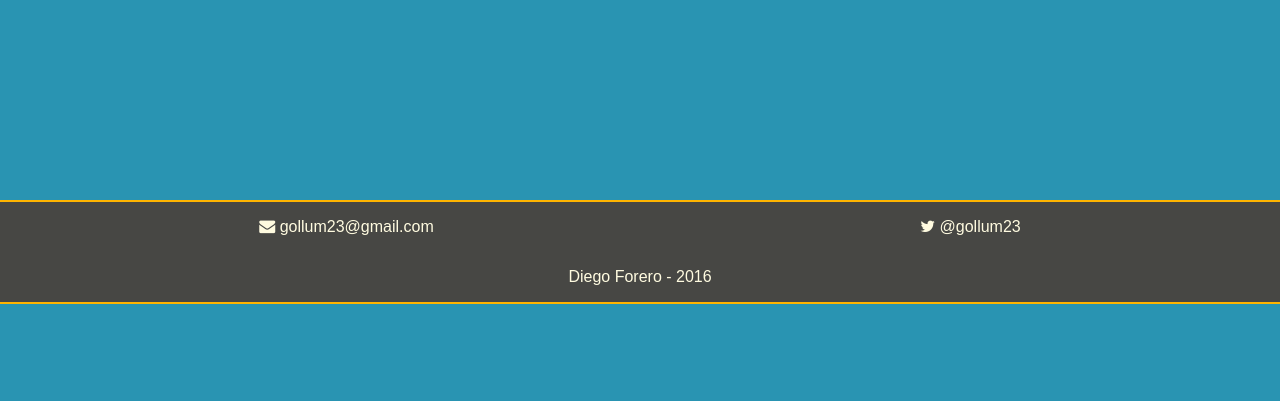
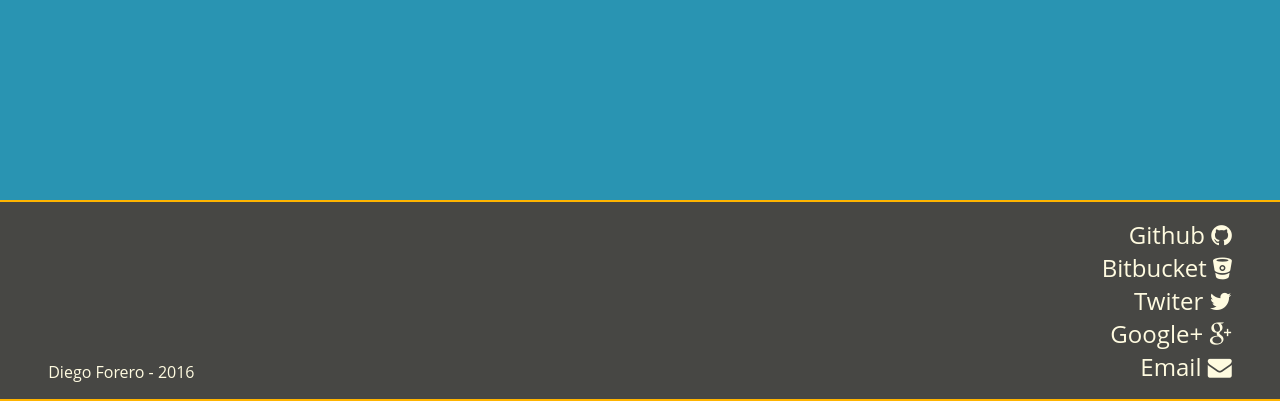
Before and after one commit to gollum23/diegoforero, a Django app: template home/templates/home.html in a window 1280 px wide. Shown: the part 2200-2601 px from the top of the page. Before the commit the page ends 2504 px from the top, so only its background shows below. Run offline with Django 3.2, Linux system fonts and the light colour scheme; the template is opened without the code that fills it, so the values that code supplies are empty; parts of the project's set-up code (start-up, migrations or seed data) failed here and were passed over.

Commit message:
Change mantra and footer

```diff
--- a/home/templates/home.html
+++ b/home/templates/home.html
@@ -29,7 +29,7 @@
                 </div>
                 <h1 class="Profile-name">Diego Forero</h1>
                 <p class="Profile-title">Desarrollador Web</p>
-                <h2 class="Profile-mantra">"Me gusta aprender algo nuevo todos los días"</h2>
+                <h2 class="Profile-mantra">"Me gusta afrontar nuevos retos y aprender algo cada día"</h2>
             </div>
             <div class="ViewMore"><i class="fa fa-2x fa-chevron-down"></i></div>
         </div>
@@ -96,13 +96,27 @@
         </section>
     </section>
     <footer class="Footer">
-            <div class="Footer-top">
-                <div><i class="fa fa-envelope"></i> gollum23@gmail.com</div>
-                <div><i class="fa fa-twitter"></i> @gollum23</div>
-            </div>
-            <div class="Footer-bottom">
-                Diego Forero - 2016
-            </div>
+        <div class="Footer-column Footer-column--left">Diego Forero - 2016</div>
+        <div class="Footer-column Footer-column--center"></div>
+        <div class="Footer-column Footer-column--right">
+            <ul>
+                <li>
+                    <a href="https://github.com/gollum23" target="_blank">Github <i class="fa fa-github"></i></a>
+                </li>
+                <li>
+                    <a href="https://bitbucket.org/Gollum23/" target="_blank">Bitbucket <i class="fa fa-bitbucket"></i></a>
+                </li>
+                <li>
+                    <a href="https://twitter.com/Gollum23" target="_blank">Twiter <i class="fa fa-twitter"></i></a>
+                </li>
+                <li>
+                    <a href="https://plus.google.com/103586800621789174596" target="_blank">Google+ <i class="fa fa-google-plus"></i></a>
+                </li>
+                <li>
+                    <a href="mailto:gollum23@gmail.com" >Email <i class="fa fa-envelope"></i></a>
+                </li>
+            </ul>
+        </div>
     </footer>
     <!-- Google Tag Manager -->
     <noscript><iframe src="//www.googletagmanager.com/ns.html?id=GTM-KH5KMJ"
--- a/my_statics/src/sass/_home.sass
+++ b/my_statics/src/sass/_home.sass
@@ -84,6 +84,7 @@
             font-size: 2em
         &-mantra
             font-size: 1.5em
+            max-width: 380px
 
 @media all and (min-width: 960px)
     .Profile
@@ -240,12 +241,26 @@
     color: $color_secundario
     border-bottom: 2px solid $color_principal
     border-top: 2px solid $color_principal
-    &-top,
-    &-bottom
+    padding: 1em 3em
+    font-family: $fuente_textos
+    +display(flex)
+    +justify-content(space-around)
+    &-column
+        width: 33.3%
+        &--center
+            text-align: center
 
-        padding: 1em
-    &-top
-        +display(flex)
-        +justify-content(space-around)
-    &-bottom
-        text-align: center
+        &--left
+            text-align: left
+            +align-self(flex-end)
+        &--right
+            text-align: right
+            ul
+                margin: 0
+                padding: 0
+            li
+                list-style: none
+            a
+                color: $color_secundario
+                font-size: 1.5em
+                text-decoration: none
```
Also changed, not shown: my_statics/dist/css/styles.css, 1 other file.
